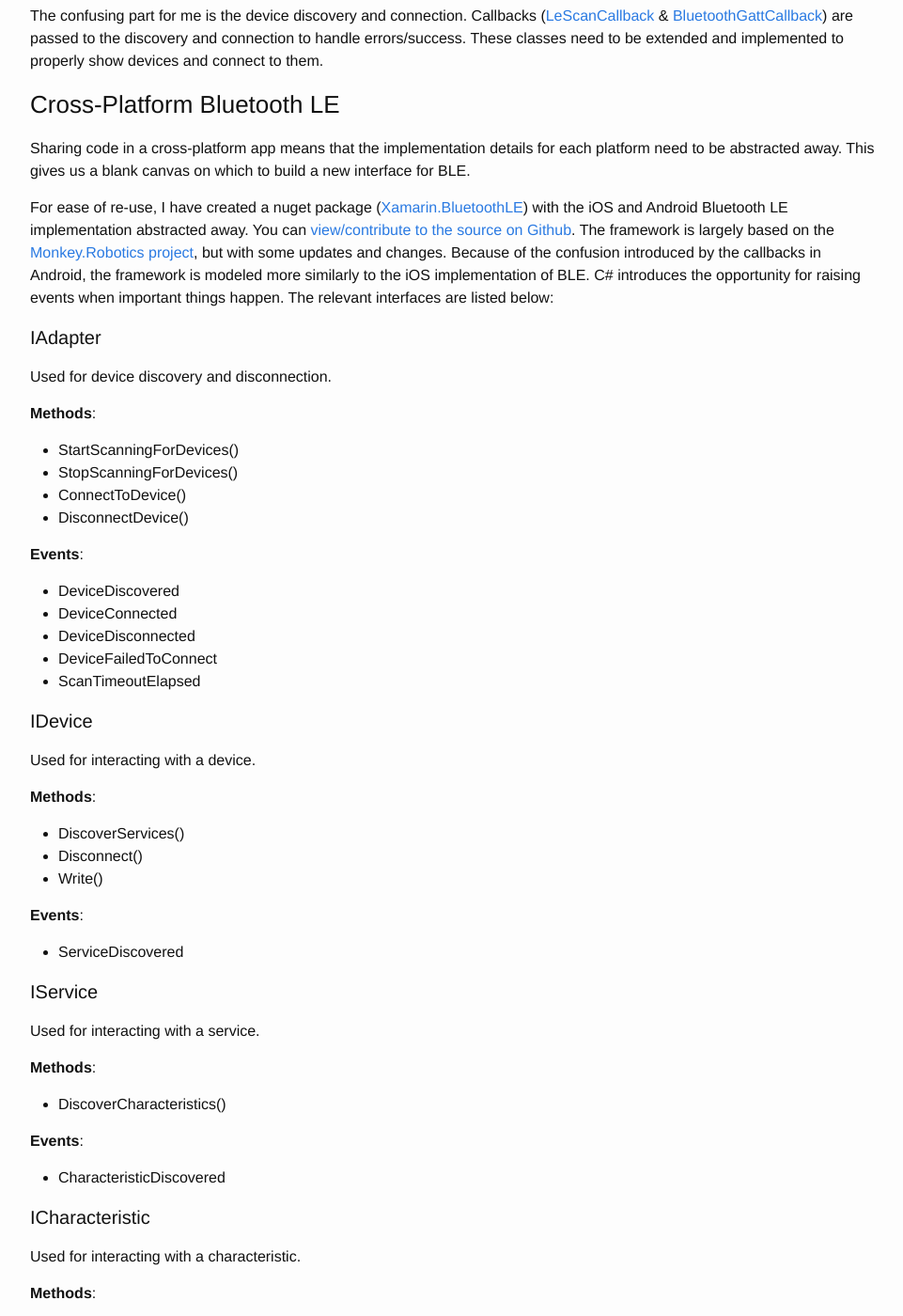
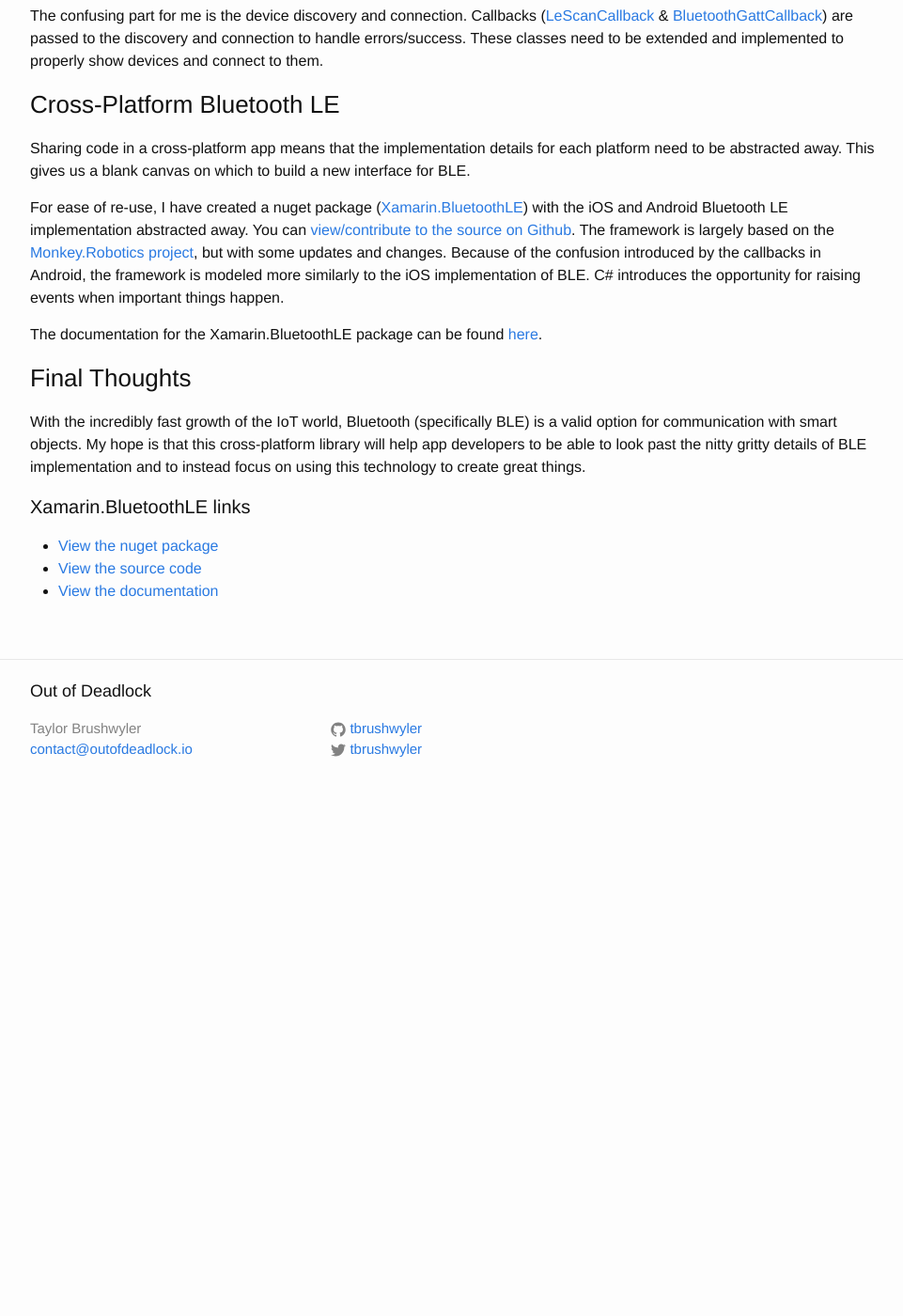
Before and after one commit to tbrushwyler/blog-jekyll, a Jekyll site: the page built from _posts/2016/02/2016-02-11-xamarin-bluetooth-le.markdown, in a window 1280 px wide and 1400 px high, scrolled down 1226 px. Shown: the whole window at 94% size, without its empty margins (158-1119 px from the left). Built offline with Jekyll 4.4.1, drawn with Linux system fonts in a browser that asks for light colours; after the commit the page ends 2065 px from its top, so only the background shows below that; some of the changed text lies outside the part shown.

Commit message:
Remove documentation from cross-platform BLE post

```diff
--- a/_posts/2016/02/2016-02-11-xamarin-bluetooth-le.markdown
+++ b/_posts/2016/02/2016-02-11-xamarin-bluetooth-le.markdown
@@ -47,67 +47,14 @@
 
 Sharing code in a cross-platform app means that the implementation details for each platform need to be abstracted away. This gives us a blank canvas on which to build a new interface for BLE.
 
-For ease of re-use, I have created a nuget package ([Xamarin.BluetoothLE](https://www.nuget.org/packages/XamarinBluetoothLE){:target="_blank"}) with the iOS and Android Bluetooth LE implementation abstracted away. You can [view/contribute to the source on Github](https://github.com/tbrushwyler/Xamarin.BluetoothLE){:target="_blank"}. The framework is largely based on the [Monkey.Robotics project](https://github.com/xamarin/Monkey.Robotics){:target="_blank"}, but with some updates and changes. Because of the confusion introduced by the callbacks in Android, the framework is modeled more similarly to the iOS implementation of BLE. C# introduces the opportunity for raising events when important things happen. The relevant interfaces are listed below:
+For ease of re-use, I have created a nuget package ([Xamarin.BluetoothLE](https://www.nuget.org/packages/XamarinBluetoothLE){:target="_blank"}) with the iOS and Android Bluetooth LE implementation abstracted away. You can [view/contribute to the source on Github](https://github.com/tbrushwyler/Xamarin.BluetoothLE){:target="_blank"}. The framework is largely based on the [Monkey.Robotics project](https://github.com/xamarin/Monkey.Robotics){:target="_blank"}, but with some updates and changes. Because of the confusion introduced by the callbacks in Android, the framework is modeled more similarly to the iOS implementation of BLE. C# introduces the opportunity for raising events when important things happen.
 
-#### IAdapter
-
-Used for device discovery and disconnection.
-
-__Methods__:
-
-- StartScanningForDevices()
-- StopScanningForDevices()
-- ConnectToDevice()
-- DisconnectDevice()
-
-__Events__:
-
-- DeviceDiscovered
-- DeviceConnected
-- DeviceDisconnected
-- DeviceFailedToConnect
-- ScanTimeoutElapsed
-
-#### IDevice
-
-Used for interacting with a device.
-
-__Methods__:
-
-- DiscoverServices()
-- Disconnect()
-- Write()
-
-__Events__:
-
-- ServiceDiscovered
-
-#### IService
-
-Used for interacting with a service.
-
-__Methods__:
-
-- DiscoverCharacteristics()
-
-__Events__:
-
-- CharacteristicDiscovered
-
-#### ICharacteristic
-
-Used for interacting with a characteristic.
-
-__Methods__:
-
-- StartUpdates()
-- StopUpdates()
-- Read()
-- Write()
-
-__Events__:
-
-- ValueUpdated
+The documentation for the Xamarin.BluetoothLE package can be found [here](https://github.com/tbrushwyler/Xamarin.BluetoothLE/wiki/N_BluetoothLE_Core).
 
 ### Final Thoughts
 With the incredibly fast growth of the IoT world, Bluetooth (specifically BLE) is a valid option for communication with smart objects. My hope is that this cross-platform library will help app developers to be able to look past the nitty gritty details of BLE implementation and to instead focus on using this technology to create great things.
+
+#### Xamarin.BluetoothLE links
+- [View the nuget package](https://www.nuget.org/packages/XamarinBluetoothLE)
+- [View the source code](https://github.com/tbrushwyler/Xamarin.BluetoothLE/)
+- [View the documentation](https://github.com/tbrushwyler/Xamarin.BluetoothLE/wiki/N_BluetoothLE_Core)
```
